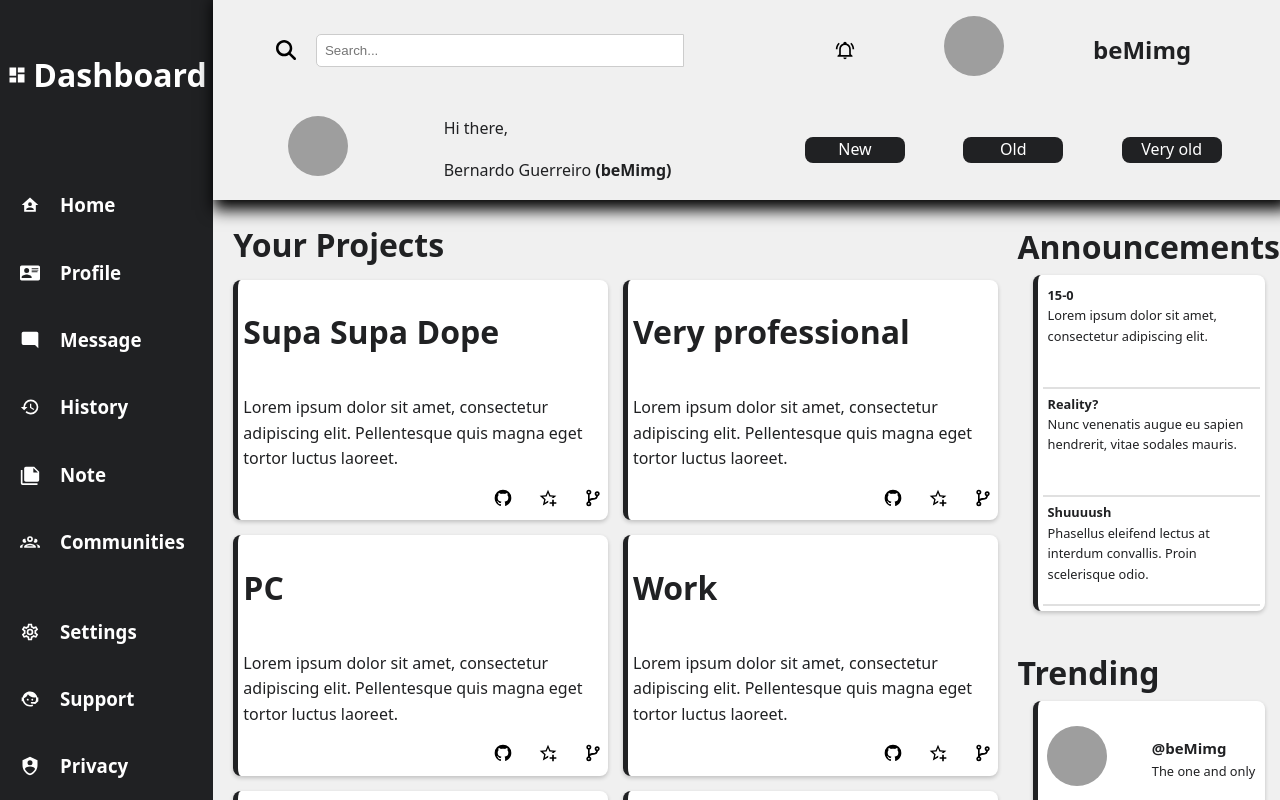
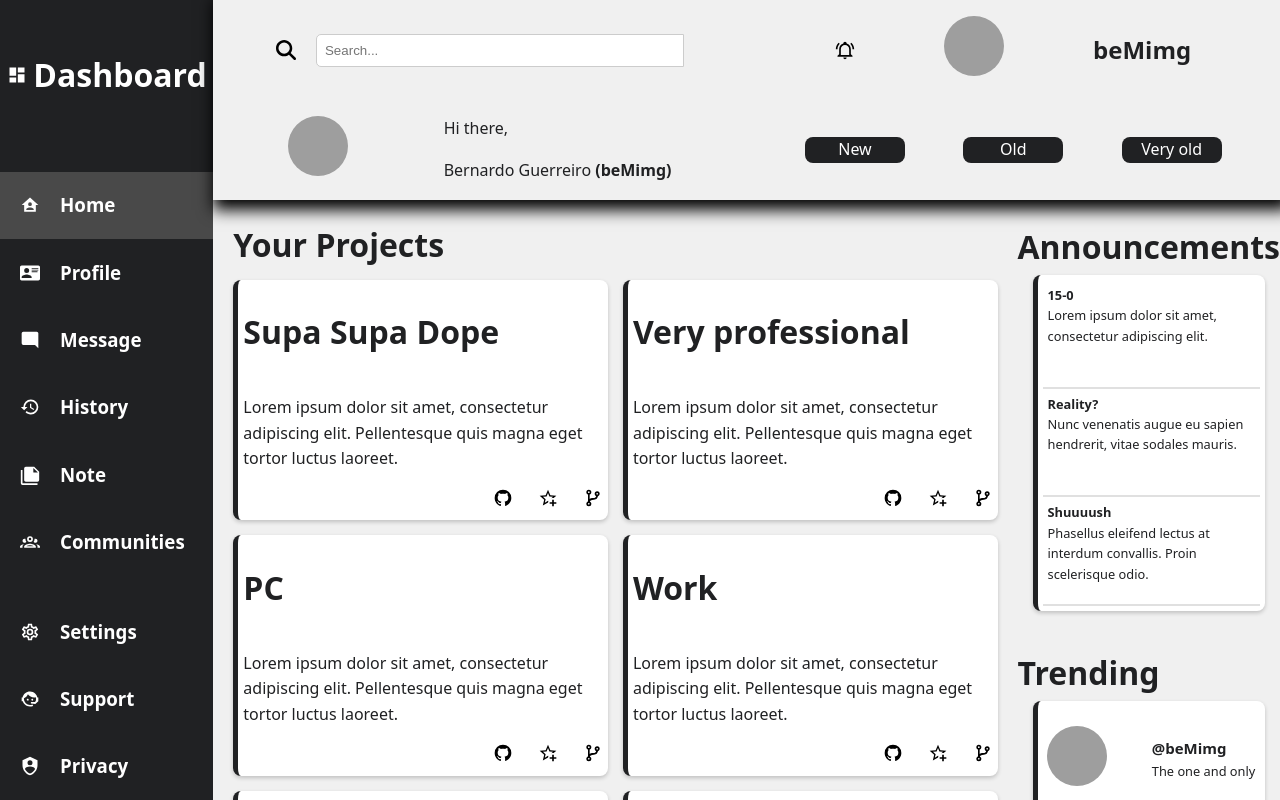
Before and after one commit to beMimg/admin-dashboard, a plain HTML site: page index.html in a window 1280 px wide. In both pictures the pointer is over the element "Home". Shown: the top 800 px of the page. Drawn offline with Linux system fonts and the light colour scheme; grey boxes are pictures that could not be loaded.

Commit message:
sidebar option:hover done

```diff
--- a/style.css
+++ b/style.css
@@ -52,7 +52,12 @@ img {
   flex-direction: row;
   align-items: center;
   gap: 20px;
-  margin-left: 20px;
+  padding-left: 20px;
+}
+
+.option:hover {
+  cursor: pointer;
+  background-color: #494949;
 }
 
 .content {
```
